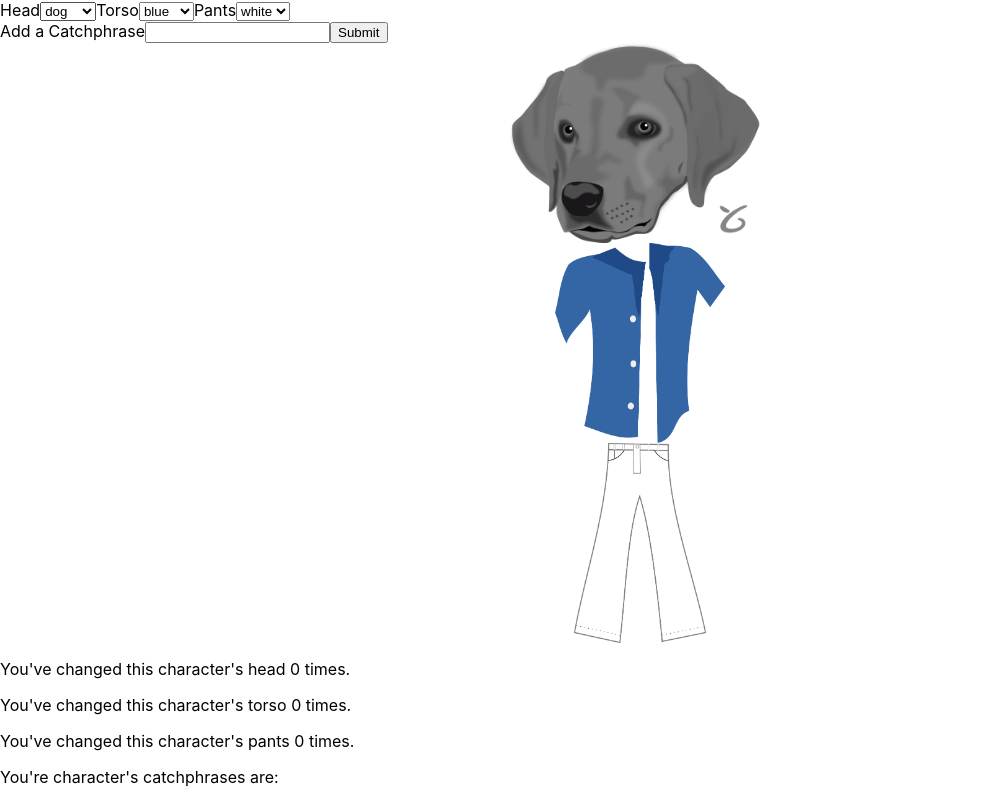
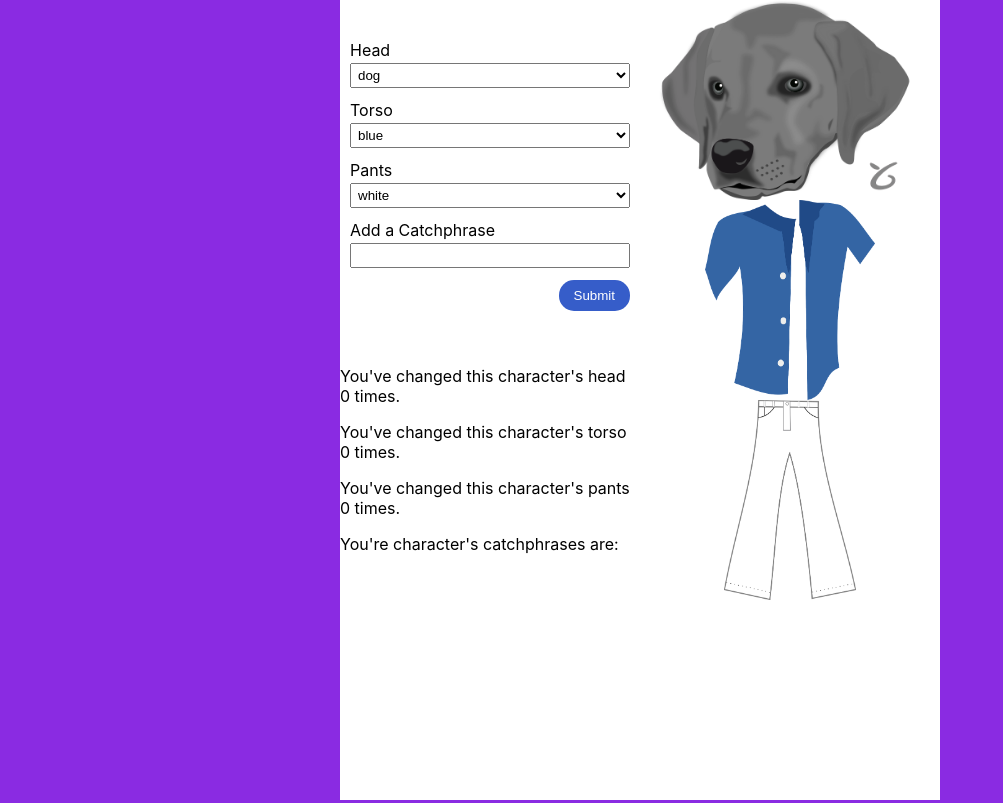
Before and after one commit to david-qz/react-character-designer, a React (Create React App) app: page / in a window 1280 px wide. Shown: the whole page, without its empty margins (0-1003 px from the left). Built offline with nearby package versions, Linux system fonts and the light colour scheme.

Commit message:
Create grid layout for App and style Controls component

```diff
--- a/src/components/App/App.css
+++ b/src/components/App/App.css
@@ -0,0 +1,8 @@
+.App {
+    display: grid;
+    grid-template-columns: 1fr 1fr;
+    grid-template-rows: 350px auto;
+    grid-template-areas:
+        "a b"
+        "c b";
+}
--- a/src/components/App/App.js
+++ b/src/components/App/App.js
@@ -56,7 +56,8 @@ function App() {
     addCatchphrase
   } = useCharacterState();
 
-  return <>
+  return (
+    <div className='App'>
       <Controls
         character={character}
         setCharacterHead={setCharacterHead}
@@ -66,7 +67,8 @@ function App() {
       />
       <Character character={character} />
       <Stats stats={stats} catchphrases={character.catchphrases} />
-  </>;
+    </div>
+  );
 }
 
 export default App;
--- a/src/components/Character/Character.css
+++ b/src/components/Character/Character.css
@@ -1,4 +1,5 @@
 .Character {
+    grid-area: b;
     display: flex;
     flex-flow: column nowrap;
 }
--- /dev/null
+++ b/src/components/Controls/Controls.css
@@ -0,0 +1,39 @@
+.Controls {
+    grid-area: a;
+    align-self: center;
+    display: flex;
+    flex-flow: column nowrap;
+    padding: 10px;
+}
+
+.Controls label {
+    display: contents;
+}
+
+.Controls form {
+    display: contents;
+}
+
+.Controls select, .Controls input {
+    margin-top: 3px;
+    margin-bottom: 12px;
+    padding: 3px;
+}
+
+.Controls button {
+    align-self: end;
+    color: white;
+    background-color: hsl(224, 58%, 50%);
+    border: none;
+    border-radius: 15px;
+    padding: 8px 15px;
+}
+
+.Controls button:hover {
+    background-color: hsl(224, 58%, 40%);
+}
+
+.Controls button:active {
+    /* border-style: inset; */
+    background-color: hsl(224, 58%, 60%);
+}
--- a/src/components/Controls/Controls.js
+++ b/src/components/Controls/Controls.js
@@ -1,3 +1,4 @@
+import './Controls.css';
 import LabeledSelect from '../LabeledSelect/LabeledSelect';
 import TextEntry from '../TextEntry/TextEntry';
 
--- /dev/null
+++ b/src/components/Stats/Stats.css
@@ -0,0 +1,3 @@
+.Stats {
+    grid-area: c;
+}
--- a/src/components/Stats/Stats.js
+++ b/src/components/Stats/Stats.js
@@ -1,3 +1,5 @@
+import './Stats.css';
+
 /*
  * In the absence of truly stable unique ids for the catchphrases, just use an incrementing UID assigner that's shared
  * between all instances of this component. This effectively forces React to never re-use DOM nodes between renderings
--- a/src/index.css
+++ b/src/index.css
@@ -1,13 +1,15 @@
+html {
+  background-color: blueviolet;
+}
+
 body {
-  margin: 0;
+  max-width: 600px;
+  min-height: 100vh;
+  margin: auto;
   font-family: -apple-system, BlinkMacSystemFont, 'Segoe UI', 'Roboto', 'Oxygen',
     'Ubuntu', 'Cantarell', 'Fira Sans', 'Droid Sans', 'Helvetica Neue',
     sans-serif;
   -webkit-font-smoothing: antialiased;
   -moz-osx-font-smoothing: grayscale;
+  background-color: white;
 }
-
-code {
-  font-family: source-code-pro, Menlo, Monaco, Consolas, 'Courier New',
-    monospace;
-}
```
Lines whose indentation alone changed are shown as unchanged.
